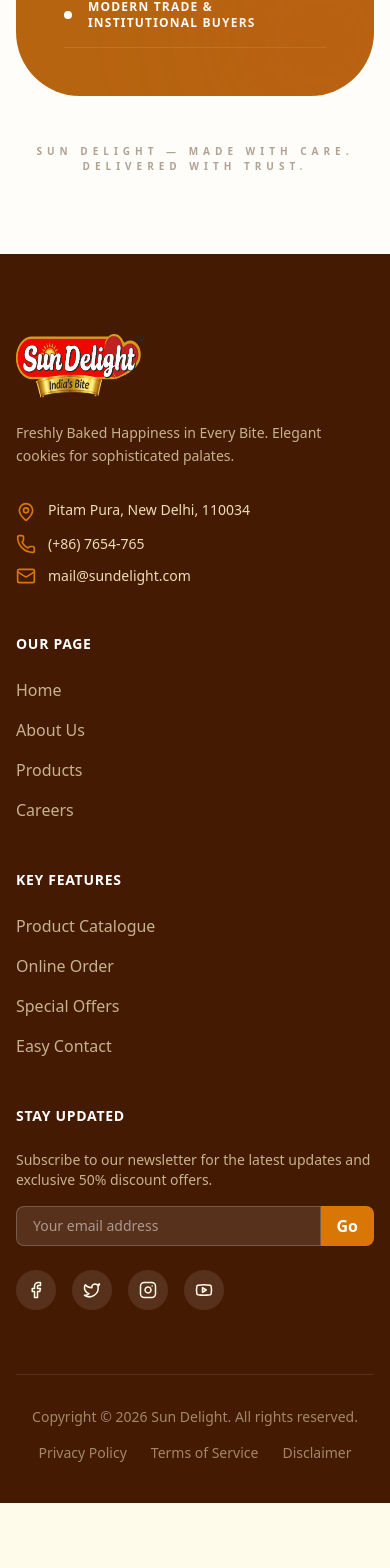
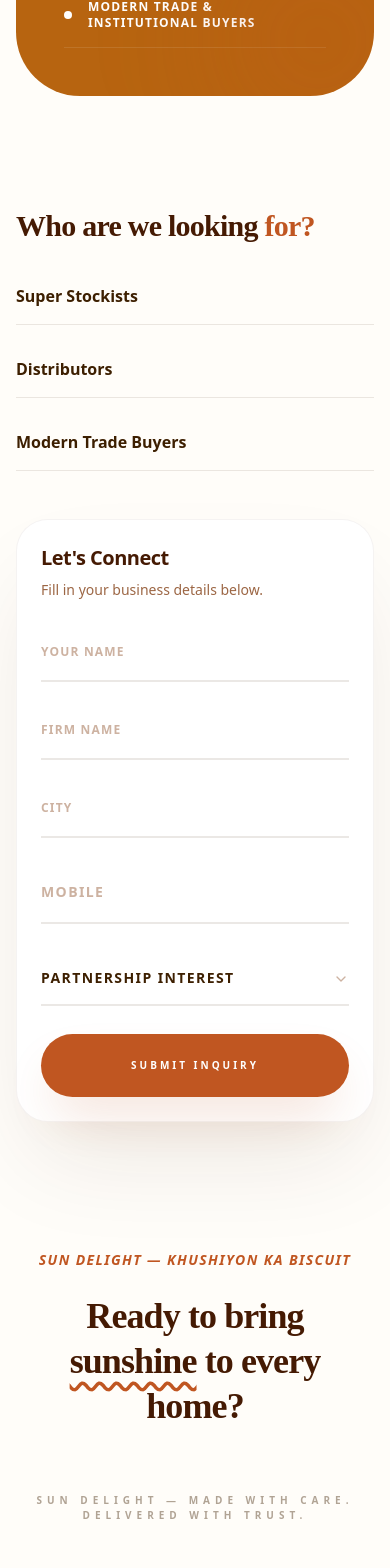
Before and after one commit to Pal-Yogesh/sun-delight, a Next.js app: page /become-a-dealer in a window 390 px wide. Shown: the part 4650-6218 px from the top of the page. Before the commit the page ends 6153 px from the top, so only its background shows below. Built offline with nearby package versions, Linux system fonts and the light colour scheme.

Commit message:
form added on dealer

```diff
--- a/components/BecomeADealer/DealerConnectPage.tsx
+++ b/components/BecomeADealer/DealerConnectPage.tsx
@@ -11,7 +11,8 @@
   LayoutTemplate,
   Megaphone,
   ChevronRight,
-  MapPin
+  MapPin,
+  Zap,
 } from "lucide-react";
 
 const WHY_PARTNER = [
@@ -24,7 +25,11 @@
     title: "High-Quality Products",
     icon: <Award className="w-6 h-6" />,
     desc: "Our biscuits are crafted using carefully selected ingredients, standardized recipes, and modern manufacturing processes to ensure consistent taste, superior freshness, and uniform quality across batches.",
-    bullets: ["Consistent taste and texture", "Superior freshness and shelf life", "Uniform quality across batches"],
+    bullets: [
+      "Consistent taste and texture",
+      "Superior freshness and shelf life",
+      "Uniform quality across batches",
+    ],
   },
   {
     title: "Competitive Pricing & Healthy Margins",
@@ -35,7 +40,11 @@
     title: "Reliable Supply Chain",
     icon: <Truck className="w-6 h-6" />,
     desc: "With manufacturing operations at Rajpura (Punjab) and a robust logistics network, we ensure:",
-    bullets: ["Timely dispatches", "Minimal stock-outs", "Scalable supply as demand grows"],
+    bullets: [
+      "Timely dispatches",
+      "Minimal stock-outs",
+      "Scalable supply as demand grows",
+    ],
   },
   {
     title: "Attractive Packaging & Branding",
@@ -46,22 +55,38 @@
     title: "Marketing & Sales Support",
     icon: <Megaphone className="w-6 h-6" />,
     desc: "We actively support our partners through:",
-    bullets: ["In-store visibility material", "Launch and promotional schemes", "Sales team coordination", "Region-wise expansion planning"],
+    bullets: [
+      "In-store visibility material",
+      "Launch and promotional schemes",
+      "Sales team coordination",
+      "Region-wise expansion planning",
+    ],
   },
 ];
 
-const PARTNER_TYPES = ["Super Stockists", "Distributors", "Wholesalers", "Modern Trade & Institutional Buyers"];
+const PARTNER_TYPES = [
+  "Super Stockists",
+  "Distributors",
+  "Wholesalers",
+  "Modern Trade & Institutional Buyers",
+];
 
-const VISION_POINTS = ["Expanding product portfolio", "Increasing brand recognition", "Long-term business stability"];
+const VISION_POINTS = [
+  "Expanding product portfolio",
+  "Increasing brand recognition",
+  "Long-term business stability",
+];
 
 export default function DealerConnectPage() {
   const containerRef = useRef(null);
-  const { scrollYProgress } = useScroll({ target: containerRef, offset: ["start start", "end end"] });
+  const { scrollYProgress } = useScroll({
+    target: containerRef,
+    offset: ["start start", "end end"],
+  });
   const backgroundY = useTransform(scrollYProgress, [0, 1], ["0%", "20%"]);
 
   return (
     <div ref={containerRef} className="bg-[#fffdf9] text-[#3d1f00] font-sans">
-
       {/* HERO */}
       <section className="relative min-h-[85vh] flex items-center pt-20 overflow-hidden">
         <motion.div style={{ y: backgroundY }} className="absolute inset-0 z-0">
@@ -77,7 +102,9 @@
               className="inline-flex items-center gap-3 px-4 py-2 rounded-full bg-[#c05621]/5 border border-[#c05621]/10 mb-8"
             >
               <Handshake className="w-4 h-4 text-[#c05621]" />
-              <span className="text-[10px] font-bold uppercase tracking-[0.2em] text-[#c05621]">Dealer Connect</span>
+              <span className="text-[10px] font-bold uppercase tracking-[0.2em] text-[#c05621]">
+                Dealer Connect
+              </span>
             </motion.div>
 
             <motion.h1
@@ -87,7 +114,9 @@
               className="text-4xl lg:text-[5rem] font-black leading-[0.9] font-['Playfair_Display'] mb-10"
             >
               Partner with a Growing <br />
-              <span className="text-[#c05621] italic">FMCG Brand from the House of Suntek.</span>
+              <span className="text-[#c05621] italic">
+                FMCG Brand from the House of Suntek.
+              </span>
             </motion.h1>
 
             <motion.p
@@ -96,10 +125,12 @@
               transition={{ delay: 0.3 }}
               className="text-xl lg:text-2xl text-[#9c6644] max-w-3xl leading-relaxed"
             >
-              At Sun Delight, we believe strong partnerships are the foundation of lasting success.
-              Backed by the legacy, scale, and operational excellence of the{" "}
-              <span className="text-[#3d1f00] font-bold">Suntek Group</span>, we are entering the FMCG
-              space with a clear focus on quality, consistency, and nationwide reach.
+              At Sun Delight, we believe strong partnerships are the foundation
+              of lasting success. Backed by the legacy, scale, and operational
+              excellence of the{" "}
+              <span className="text-[#3d1f00] font-bold">Suntek Group</span>, we
+              are entering the FMCG space with a clear focus on quality,
+              consistency, and nationwide reach.
             </motion.p>
           </div>
         </div>
@@ -110,10 +141,12 @@
         <div className="container mx-auto px-6 max-w-[1300px]">
           <div className="mb-20 text-center">
             <h2 className="text-4xl lg:text-6xl font-black font-['Playfair_Display'] mb-6">
-              Why Partner with <span className="text-[#c05621]">Sun Delight?</span>
+              Why Partner with{" "}
+              <span className="text-[#c05621]">Sun Delight?</span>
             </h2>
             <p className="text-[#9c6644] max-w-2xl mx-auto">
-              We bring operational excellence, process discipline, and a quality mindset to everyday consumer products.
+              We bring operational excellence, process discipline, and a quality
+              mindset to everyday consumer products.
             </p>
           </div>
 
@@ -127,12 +160,19 @@
                 <div className="w-14 h-14 rounded-2xl bg-[#fde8c0]/30 flex items-center justify-center text-[#c05621] mb-8 group-hover:bg-[#c05621] group-hover:text-white transition-all duration-500">
                   {item.icon}
                 </div>
-                <h3 className="text-2xl font-bold mb-4 font-['Playfair_Display']">{item.title}</h3>
-                <p className="text-sm text-[#9c6644] leading-relaxed">{item.desc}</p>
+                <h3 className="text-2xl font-bold mb-4 font-['Playfair_Display']">
+                  {item.title}
+                </h3>
+                <p className="text-sm text-[#9c6644] leading-relaxed">
+                  {item.desc}
+                </p>
                 {item.bullets && (
                   <ul className="mt-4 space-y-2">
                     {item.bullets.map((b, i) => (
-                      <li key={i} className="flex items-center gap-2 text-sm text-[#9c6644]">
+                      <li
+                        key={i}
+                        className="flex items-center gap-2 text-sm text-[#9c6644]"
+                      >
                         <span className="w-1.5 h-1.5 rounded-full bg-[#c05621] shrink-0" />
                         {b}
                       </li>
@@ -149,23 +189,33 @@
       <section className="py-12 md:py-32 overflow-hidden">
         <div className="container mx-auto px-4 md:px-6 max-w-[1300px]">
           <div className="grid lg:grid-cols-2 gap-20 items-center">
-
             <div className="relative">
-              <div className="absolute -top-10 -left-10 text-[15rem] font-black text-[#fde8c0]/30 -z-10 font-['Playfair_Display']">"</div>
+              <div className="absolute -top-10 -left-10 text-[15rem] font-black text-[#fde8c0]/30 -z-10 font-['Playfair_Display']">
+                "
+              </div>
               <h2 className="text-4xl lg:text-5xl font-black font-['Playfair_Display'] mb-8">
                 Our Vision for <br /> Trade Partners
               </h2>
               <p className="text-lg text-[#9c6644] mb-6 leading-relaxed italic">
-                "We don't just appoint distributors — we build long-term partnerships. Our goal is to create a strong, sustainable distribution network that benefits every stakeholder in the value chain."
+                "We don't just appoint distributors — we build long-term
+                partnerships. Our goal is to create a strong, sustainable
+                distribution network that benefits every stakeholder in the
+                value chain."
               </p>
               <p className="text-sm text-[#9c6644] mb-10 leading-relaxed">
-                As Sun Delight expands across India, our channel partners grow alongside us with:
+                As Sun Delight expands across India, our channel partners grow
+                alongside us with:
               </p>
               <div className="space-y-4">
                 {VISION_POINTS.map((text, i) => (
-                  <div key={i} className="flex items-center gap-4 p-4 rounded-2xl bg-white shadow-sm border border-[#3d1f00]/5">
+                  <div
+                    key={i}
+                    className="flex items-center gap-4 p-4 rounded-2xl bg-white shadow-sm border border-[#3d1f00]/5"
+                  >
                     <ChevronRight className="text-[#c05621] w-5 h-5 shrink-0" />
-                    <span className="font-bold text-[#3d1f00] text-sm uppercase tracking-wide">{text}</span>
+                    <span className="font-bold text-[#3d1f00] text-sm uppercase tracking-wide">
+                      {text}
+                    </span>
                   </div>
                 ))}
               </div>
@@ -173,91 +223,155 @@
 
             <div className="bg-[#b76410] p-12 lg:p-20 rounded-[4rem] text-white relative overflow-hidden">
               <div className="absolute -right-10 -bottom-10 w-48 h-48 bg-[#c05621]/20 rounded-full blur-3xl" />
-              <h3 className="text-3xl font-bold font-['Playfair_Display'] mb-4 text-orange-200">Who Can Partner With Us?</h3>
+              <h3 className="text-3xl font-bold font-['Playfair_Display'] mb-4 text-orange-200">
+                Who Can Partner With Us?
+              </h3>
               <p className="text-orange-100/60 mb-12 leading-relaxed">
-                We are looking to collaborate with partners who share our commitment to quality, integrity, and growth.
+                We are looking to collaborate with partners who share our
+                commitment to quality, integrity, and growth.
               </p>
               <div className="grid grid-cols-1 sm:grid-cols-2 gap-6">
                 {PARTNER_TYPES.map((item, idx) => (
-                  <div key={idx} className="flex items-center gap-4 pb-4 border-b border-white/10 group">
+                  <div
+                    key={idx}
+                    className="flex items-center gap-4 pb-4 border-b border-white/10 group"
+                  >
                     <div className="w-2 h-2 rounded-full bg-white group-hover:scale-150 transition-transform shrink-0" />
-                    <span className="font-bold tracking-widest text-xs uppercase">{item}</span>
+                    <span className="font-bold tracking-widest text-xs uppercase">
+                      {item}
+                    </span>
                   </div>
                 ))}
               </div>
             </div>
-
           </div>
         </div>
       </section>
 
-      {/* CONNECT FORM */}
-      {/* <section className="py-24 container mx-auto px-6 max-w-[1300px]">
-        <div className="bg-[#c05621] rounded-[4rem] p-10 lg:p-24 text-white relative overflow-hidden">
-          <div className="absolute top-[-10%] right-[-5%] w-64 h-64 bg-white/10 rounded-full blur-3xl" />
-          <div className="absolute bottom-[-10%] left-[-5%] w-64 h-64 bg-black/10 rounded-full blur-3xl" />
-
-          <div className="grid lg:grid-cols-12 gap-16 relative z-10">
-            <div className="lg:col-span-5">
-              <h2 className="text-5xl font-black font-['Playfair_Display'] mb-6">Let's Grow Together</h2>
-              <p className="text-orange-100/80 mb-8 leading-relaxed">
-                Join hands with Sun Delight and be part of a fast-growing FMCG journey rooted in trust, quality, and performance. Connect with us today to explore partnership opportunities.
-              </p>
-              <div className="flex items-center gap-4">
-                <div className="w-12 h-12 rounded-full bg-white/10 flex items-center justify-center shrink-0">
-                  <MapPin className="w-5 h-5" />
+      <section className="py-16 md:py-0 container mx-auto px-4 sm:px-6 max-w-[1200px]">
+        <div className="grid grid-cols-1 lg:grid-cols-2 gap-12 lg:gap-24 items-start">
+          <div className="lg:sticky lg:top-32">
+            <h2 className="text-3xl sm:text-5xl lg:text-7xl font-black font-['Playfair_Display'] mb-6 lg:mb-8">
+              Who are <br className="hidden sm:block" /> we looking <br className="hidden sm:block" />{" "}
+              <span className="text-[#c05621]">for?</span>
+            </h2>
+            <div className="space-y-4 sm:space-y-8">
+              {["Super Stockists", "Distributors", "Modern Trade Buyers"].map(
+                (type, i) => (
+                  <div
+                    key={i}
+                    className="flex items-center justify-between py-4 sm:py-6 border-b border-[#3d1f00]/10 group cursor-pointer"
+                  >
+                    <span className="text-base sm:text-xl font-bold group-hover:translate-x-4 transition-transform group-hover:text-[#c05621]">
+                      {type}
+                    </span>
+                    <Zap className="w-5 h-5 text-[#c05621] opacity-0 group-hover:opacity-100 transition-opacity" />
                   </div>
-                <div>
-                  <p className="text-[10px] uppercase tracking-widest opacity-60">Manufacturing Unit</p>
-                  <p className="font-bold text-sm">Rajpura, Punjab</p>
-                </div>
+                ),
+              )}
             </div>
           </div>
 
-            <div className="lg:col-span-7 bg-white rounded-[3rem] p-8 lg:p-12 text-[#3d1f00]">
-              <form className="space-y-6">
-                <div className="grid sm:grid-cols-2 gap-6">
-                  <div className="space-y-2">
-                    <label className="text-[10px] font-bold uppercase tracking-widest ml-2 opacity-50">Full Name</label>
-                    <input type="text" className="w-full bg-[#fffdf9] border-none rounded-2xl px-6 py-4 focus:ring-2 focus:ring-[#c05621] outline-none" placeholder="Your Name" />
+          <div className="bg-white p-6 sm:p-8 lg:p-16 rounded-[2rem] sm:rounded-[3rem] lg:rounded-[4rem] shadow-[0_50px_100px_-20px_rgba(61,31,0,0.1)] border border-[#3d1f00]/5">
+            <div className="mb-8 lg:mb-12">
+              <h4 className="text-xl sm:text-2xl font-bold mb-2">Let&apos;s Connect</h4>
+              <p className="text-[#9c6644] text-sm">
+                Fill in your business details below.
+              </p>
             </div>
-                  <div className="space-y-2">
-                    <label className="text-[10px] font-bold uppercase tracking-widest ml-2 opacity-50">Firm Name</label>
-                    <input type="text" className="w-full bg-[#fffdf9] border-none rounded-2xl px-6 py-4 focus:ring-2 focus:ring-[#c05621] outline-none" placeholder="Your Business Ltd." />
+
+            <form className="space-y-7 sm:space-y-10">
+              <div className="relative group">
+                <input
+                  type="text"
+                  placeholder=" "
+                  className="peer w-full bg-transparent border-b-2 border-[#3d1f00]/10 py-3 sm:py-4 outline-none focus:border-[#c05621] transition-colors"
+                />
+                <label className="absolute left-0 top-3 sm:top-4 text-xs sm:text-sm font-bold uppercase tracking-widest text-[#9c6644]/50 pointer-events-none transition-all peer-focus:-top-5 sm:peer-focus:-top-6 peer-focus:text-[#c05621] peer-focus:text-[10px]">
+                  Your Name
+                </label>
               </div>
-                  <div className="space-y-2">
-                    <label className="text-[10px] font-bold uppercase tracking-widest ml-2 opacity-50">Email Address</label>
-                    <input type="email" className="w-full bg-[#fffdf9] border-none rounded-2xl px-6 py-4 focus:ring-2 focus:ring-[#c05621] outline-none" placeholder="you@example.com" />
+
+              <div className="relative group">
+                <input
+                  type="text"
+                  placeholder=" "
+                  className="peer w-full bg-transparent border-b-2 border-[#3d1f00]/10 py-3 sm:py-4 outline-none focus:border-[#c05621] transition-colors"
+                />
+                <label className="absolute left-0 top-3 sm:top-4 text-xs sm:text-sm font-bold uppercase tracking-widest text-[#9c6644]/50 pointer-events-none transition-all peer-focus:-top-5 sm:peer-focus:-top-6 peer-focus:text-[#c05621] peer-focus:text-[10px]">
+                  Firm Name
+                </label>
               </div>
-                  <div className="space-y-2">
-                    <label className="text-[10px] font-bold uppercase tracking-widest ml-2 opacity-50">Location / City</label>
-                    <input type="text" className="w-full bg-[#fffdf9] border-none rounded-2xl px-6 py-4 focus:ring-2 focus:ring-[#c05621] outline-none" placeholder="City, State" />
+
+              <div className="grid grid-cols-1 sm:grid-cols-2 gap-7 sm:gap-10">
+                <div className="relative group">
+                  <input
+                    type="text"
+                    placeholder=" "
+                    className="peer w-full bg-transparent border-b-2 border-[#3d1f00]/10 py-3 sm:py-4 outline-none focus:border-[#c05621] transition-colors"
+                  />
+                  <label className="absolute left-0 top-3 sm:top-4 text-xs sm:text-sm font-bold uppercase tracking-widest text-[#9c6644]/50 pointer-events-none transition-all peer-focus:-top-5 sm:peer-focus:-top-6 peer-focus:text-[#c05621] peer-focus:text-[10px]">
+                    City
+                  </label>
+                </div>
+
+                <div className="relative group">
+                  <input
+                    type="tel"
+                    placeholder=" "
+                    className="peer w-full bg-transparent border-b-2 border-[#3d1f00]/10 py-4 outline-none focus:border-[#c05621] transition-colors"
+                  />
+                  <label className="absolute left-0 top-4 text-sm font-bold uppercase tracking-widest text-[#9c6644]/50 pointer-events-none transition-all peer-focus:-top-6 peer-focus:text-[#c05621] peer-focus:text-[10px]">
+                    Mobile
+                  </label>
                 </div>
               </div>
-                <div className="space-y-2">
-                  <label className="text-[10px] font-bold uppercase tracking-widest ml-2 opacity-50">Partnership Interest</label>
-                  <select className="w-full bg-[#fffdf9] border-none rounded-2xl px-6 py-4 focus:ring-2 focus:ring-[#c05621] outline-none appearance-none">
+
+              <div className="relative group">
+                <select
+                  defaultValue=""
+                  className="peer w-full bg-transparent border-b-2 border-[#3d1f00]/10 py-4 outline-none focus:border-[#c05621] transition-colors text-sm font-bold uppercase tracking-widest appearance-none cursor-pointer text-[#3d1f00]"
+                >
+                  <option value="" disabled className="text-[#9c6644]/50">
+                    Partnership Interest
+                  </option>
                   <option>Super Stockist</option>
                   <option>Distributor</option>
                   <option>Wholesaler</option>
                   <option>Modern Trade / Institutional Buyer</option>
                 </select>
+                <ChevronRight className="absolute right-0 top-1/2 -translate-y-1/2 w-4 h-4 text-[#9c6644]/50 rotate-90 pointer-events-none" />
               </div>
-                <div className="space-y-2">
-                  <label className="text-[10px] font-bold uppercase tracking-widest ml-2 opacity-50">Tell us about your reach</label>
-                  <textarea rows={3} className="w-full bg-[#fffdf9] border-none rounded-3xl px-6 py-4 focus:ring-2 focus:ring-[#c05621] outline-none resize-none" placeholder="Mention your distribution network size, region coverage..." />
-                </div>
-                <button className="w-full py-5 bg-[#3d1f00] text-white rounded-2xl font-black uppercase tracking-[0.3em] text-[10px] hover:bg-black transition-all shadow-xl">
-                  Connect with Sun Delight
+
+              <button className="w-full bg-[#c05621] text-white py-6 rounded-full font-black uppercase tracking-[0.3em] text-[10px] hover:bg-[#3d1f00] transition-colors shadow-2xl shadow-[#c05621]/20">
+                Submit Inquiry
               </button>
             </form>
           </div>
         </div>
+      </section>
+
+      <section className="py-16 text-center relative overflow-hidden">
+        <div className="container mx-auto px-6 relative z-10">
+          <p className="text-[#c05621] font-bold uppercase tracking-widest mb-6 text-sm italic">
+            Sun Delight — Khushiyon ka Biscuit
+          </p>
+          <h3 className="text-4xl lg:text-7xl font-['Playfair_Display'] font-black max-w-4xl mx-auto leading-tight">
+            Ready to bring{" "}
+            <span className="underline decoration-[#c05621] decoration-wavy underline-offset-8">
+              sunshine
+            </span>{" "}
+            to every home?
+          </h3>
         </div>
-      </section> */}
+        {/* Background Decorative Blur */}
+        <div className="absolute bottom-0 left-1/2 -translate-x-1/2 w-full h-[500px] bg-gradient-to-t from-[#fde8c0] to-transparent opacity-30 -z-10" />
+      </section>
 
       <footer className="pb-20 text-center opacity-40">
-        <p className="text-[10px] font-bold uppercase tracking-[0.5em]">Sun Delight — Made with care. Delivered with trust.</p>
+        <p className="text-[10px] font-bold uppercase tracking-[0.5em]">
+          Sun Delight — Made with care. Delivered with trust.
+        </p>
       </footer>
     </div>
   );
```
Lines whose indentation alone changed are shown as unchanged.
